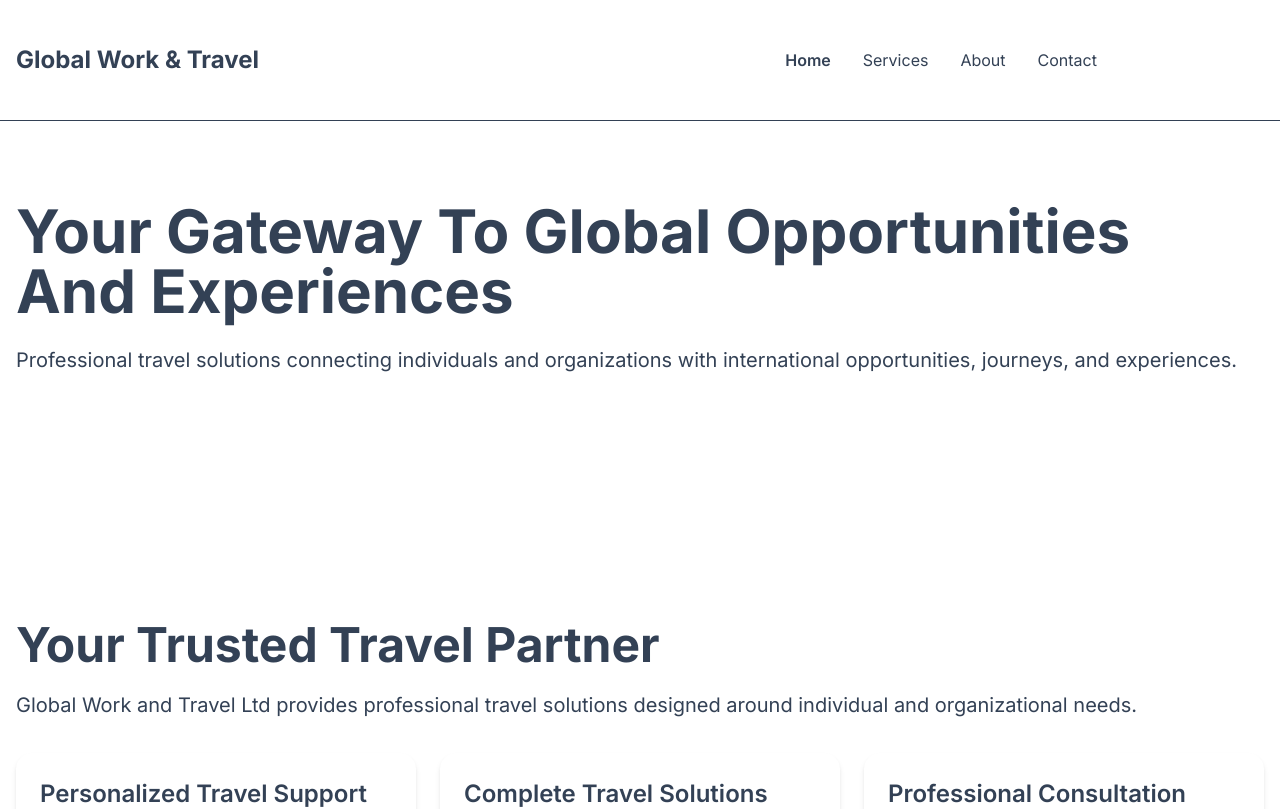
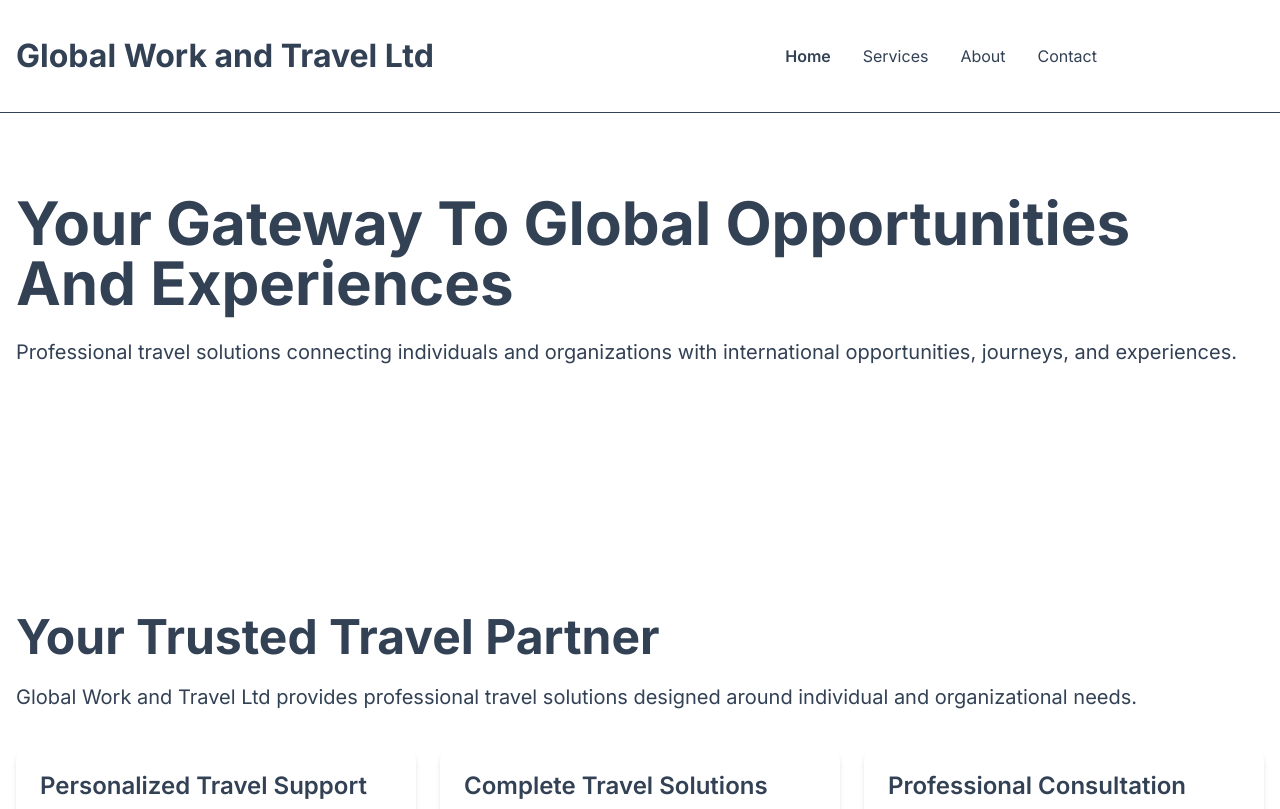
Before and after one commit to ericbalaile/Balaile-Tech-Lab, a React (Vite) app: page / in a window 1280 px wide. Shown: the top 809 px of the page. Built offline with nearby package versions, Linux system fonts and the light colour scheme.

Commit message:
Polish header layout and branding

```diff
--- a/src/components/layout/Header.jsx
+++ b/src/components/layout/Header.jsx
@@ -26,50 +26,43 @@ function Header() {
   ];
 
   return (
-    <header className="border-b">
+    <header className="border-b bg-white">
       <Container>
-
-        <div className="flex items-center justify-between py-6">
-
-          <div className="text-xl font-bold">
-            Global Work & Travel
+        <div className="flex items-center justify-between py-5">
+          {/* Brand */}
+          <div className="text-xl font-bold md:text-2xl">
+            Global Work and Travel Ltd
           </div>
 
-          <div className="hidden md:flex items-center gap-8">
+          {/* Desktop Navigation */}
+          <div className="hidden items-center gap-8 md:flex">
             <Navigation links={links} />
 
-            <Button variant="primary">
-              Get Started
-            </Button>
+            <Button variant="primary">Get Started</Button>
           </div>
 
+          {/* Mobile Menu Button */}
           <button
             type="button"
-            className="md:hidden text-2xl"
+            className="text-2xl md:hidden"
             onClick={() => setIsOpen(!isOpen)}
             aria-label="Toggle navigation menu"
             aria-expanded={isOpen}
           >
             ☰
           </button>
-
         </div>
 
-
+        {/* Mobile Navigation */}
         {isOpen && (
-          <div className="md:hidden pb-6">
-
+          <div className="border-t pb-6 pt-6 md:hidden">
             <Navigation links={links} />
 
             <div className="mt-6">
-              <Button variant="primary">
-                Get Started
-              </Button>
+              <Button variant="primary">Get Started</Button>
             </div>
-
           </div>
         )}
-
       </Container>
     </header>
   );
```
